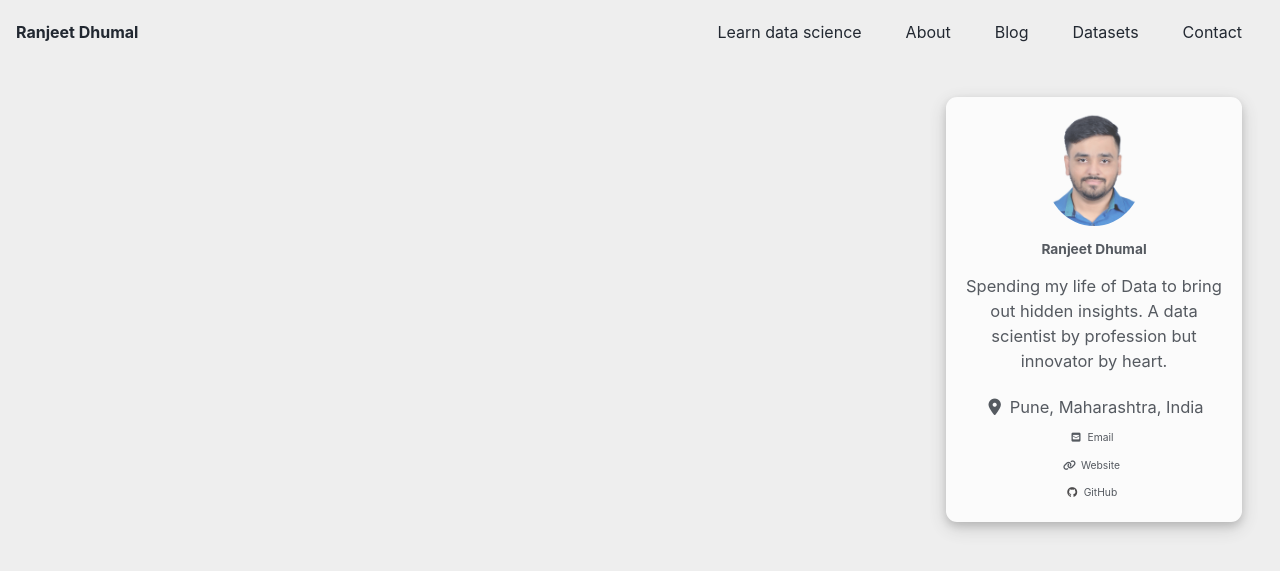
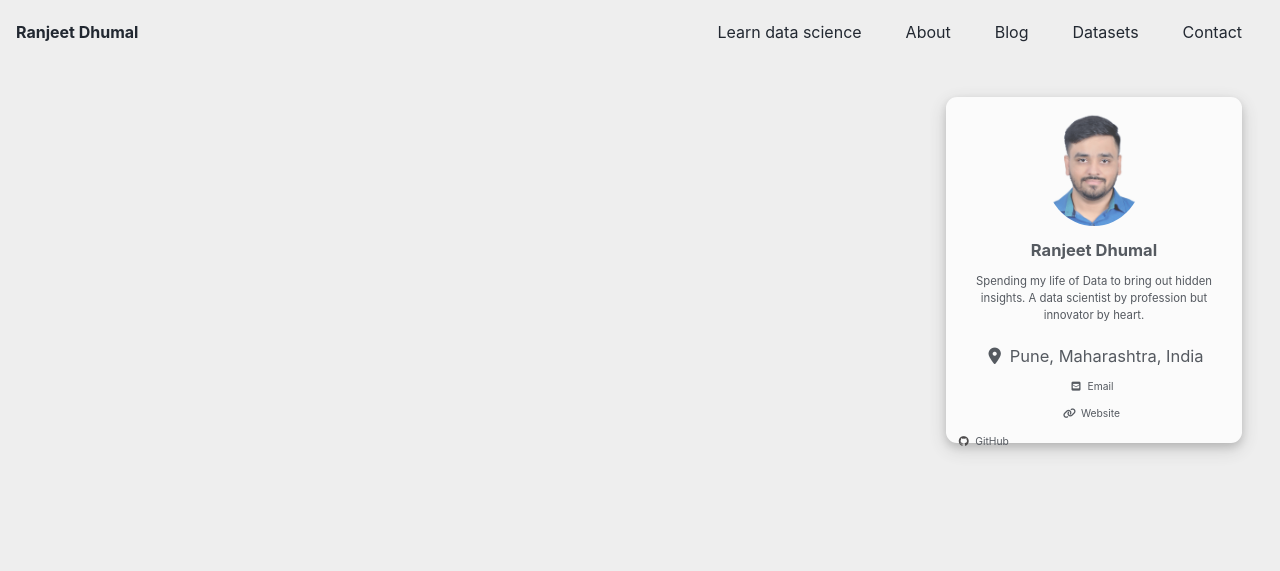
Before and after one commit to ranjeetds/ranjeetds.github.io, a Jekyll site: the page built from index.html, in a window 1280 px wide and 900 px high. Shown: the top 571 px of the window. Built offline with Jekyll 4.4.1, drawn with Linux system fonts in a browser that asks for light colours; cached includes are drawn as plain includes; nearby versions of some CDN libraries; the list of posts is cut into pages by our own code.

Commit message:
Update _sidebar.scss

```diff
--- a/_sass/minimal-mistakes/_sidebar.scss
+++ b/_sass/minimal-mistakes/_sidebar.scss
@@ -180,11 +180,12 @@
 }
 .sidebar .author__name {
   font-family: $sans-serif;
-  font-size: $type-size-8;
+  font-size: $type-size-6;
 }
 
 .author__bio {
   margin: 0;
+  font-size: $type-size-7;
 
   @include breakpoint($large) {
     margin-top: 10px;
@@ -203,6 +204,8 @@
   text-align: center;
 
   li:last-child {
+    float: left;
+
     a {
       margin-bottom: 0;
     }
```
